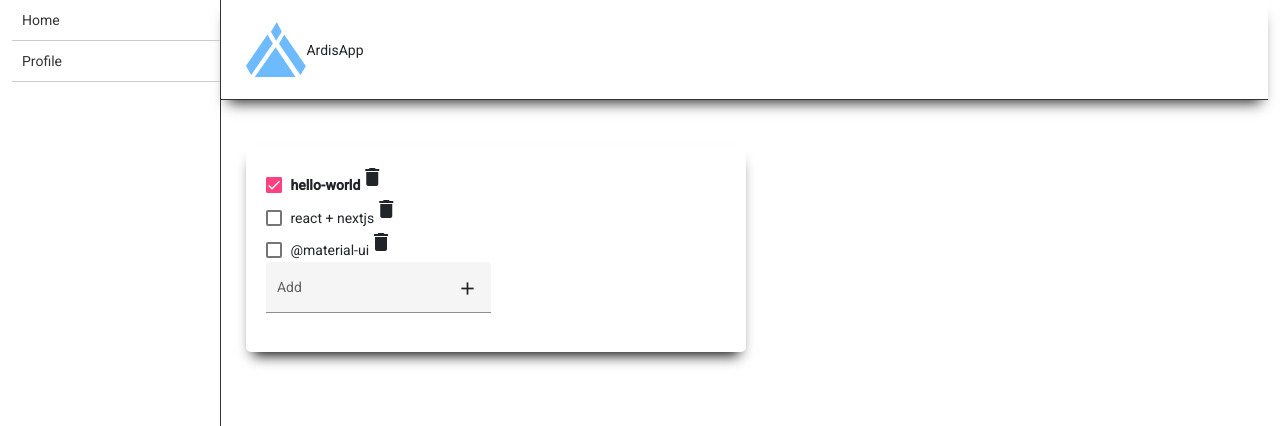
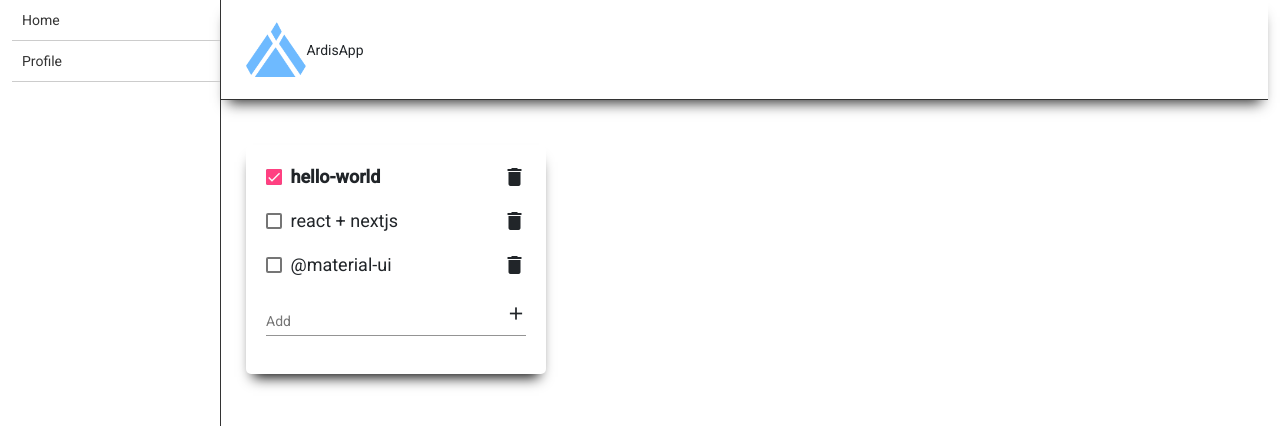
Before and after one commit to GastonTH/practicas22, an Angular app: page / in a window 1280 px wide. Shown: the top 426 px of the page. Built offline with nearby package versions, Linux system fonts and the light colour scheme.

Commit message:
todo list + profile img

```diff
--- a/src/app/app.component.html
+++ b/src/app/app.component.html
@@ -22,8 +22,8 @@
 
      <div *ngIf="user.name != undefined  " class="user-info d-flex align-items-center">
         <div class="user-info-container d-flex align-items-center">
-          <img src="../assets/img/ArdisappLogo.png" width="60px" alt="logo" class="avatar-container-rounded img-fluid">
-          <span class="user-info-text">{{user.name}}</span>
+          <img [src]="user.avatar?user.avatar:'../assets/img/incognito.png'" width="160px" alt="logo" class="avatar-container-rounded img-fluid">
+          <span style="margin-right: 10px;" class="user-info-text">{{user.name}}</span>
 
         </div>
      </div>
--- a/src/app/app.component.scss
+++ b/src/app/app.component.scss
@@ -58,6 +58,14 @@ header {
     box-shadow: 0px 10px 13px -7px #333, 0px 3px 15px 5px rgba(0,0,0,0);
 }
 
+.avatar-container-rounded{
+    width: 70px;
+    height: 70px;
+    margin-right: 10px;
+    border-radius:150px;
+    border: 1px solid #333;
+}
+
 .ContentBox{
 	display:flex;
 	flex-flow: row wrap;
--- a/src/app/home/home.component.html
+++ b/src/app/home/home.component.html
@@ -2,15 +2,15 @@
     <!--Bonito-->
     <!--dentro del ngFor le asignamos un indice a cada elemento del array que estamos recorriendo-->
     <section *ngFor="let checkBx of checkList; let elementIndex = index" class="checkStyle">
-        <!--If is checked-->
-        <mat-checkbox (change)="checkValue($event, elementIndex)" [class.isCheckedStyle]="checkBx.isChecked"
-            [checked]="checkBx.isChecked">{{checkBx.name}}</mat-checkbox>
+        <div class="prettyCheckBox">
+            <!--If is checked-->
+            <mat-checkbox  (change)="checkValue($event, elementIndex)" [class.isCheckedStyle]="checkBx.isChecked"
+                [checked]="checkBx.isChecked">{{checkBx.name}}</mat-checkbox>
 
-
-        <mat-icon (click)="deleteItem(elementIndex)">delete</mat-icon>
+            <mat-icon (click)="deleteItem(elementIndex)">delete</mat-icon></div>
     </section>
     <!--...-->
-    <mat-form-field class="example-full-width" appearance="fill">
+    <mat-form-field style="width: 100%;">
         <mat-label>Add</mat-label>
         <input name="nameNewCheck" [(ngModel)]="nameNewCheck" matInput placeholder="Add something">
         <mat-icon matSuffix (click)="addToCheckList()">add</mat-icon>
--- a/src/app/home/home.component.scss
+++ b/src/app/home/home.component.scss
@@ -7,5 +7,17 @@
     box-shadow: 0px 10px 13px -7px #000000, 5px 5px 15px 5px rgba(0,0,0,0);
     padding: 20px;
     border-radius: 5px;
-    width: 500px;
+    width: 300px;
 }
+.cardStyle:hover{
+    box-shadow: 0px 10px 13px -7px #000000, 5px 5px 15px 5px hsl(216, 78%, 57%);
+}
+
+.prettyCheckBox{
+    width: 100%;
+    font-size: large;
+    margin-bottom: 20px;
+    display: flex;
+    justify-content: space-between;
+
+}
--- a/src/app/profile/profile.component.html
+++ b/src/app/profile/profile.component.html
@@ -1,8 +1,10 @@
 <div class="container d-flex justify-content-center p-4">
 
    <form>
-    <div class="img-dropper d-flex justify-content-center">
-        <img src="../assets/img/ArdisappLogo.png" width="60px" alt="logo" class="avatar-container-rounded img-fluid">
+
+    <input #fileInput type="file" style="visibility: hidden;" name="file" (change) = "onItemChange($event)">
+    <div class="img-dropper d-flex justify-content-center" (click) = "fileInput.click()">
+        <img [src]="user.avatar?user.avatar:'../assets/img/incognito.png'" width="60px" alt="logo" class="avatar-container-rounded img-fluid">
     </div>
 
     <div class="name-container d-flex flex-column">
--- a/src/app/profile/profile.component.ts
+++ b/src/app/profile/profile.component.ts
@@ -1,3 +1,4 @@
+import { ReadKeyExpr } from '@angular/compiler';
 import { Component, OnInit } from '@angular/core';
 import { UserDataServiceService } from '../user-data-service.service';
 
@@ -15,7 +16,7 @@ export interface User {
 export class ProfileComponent implements OnInit {
 
 
-public inputEnabled:boolean = false;
+public inputEnabled:boolean = true;
 user:User = {
   name:'',
   avatar:''
@@ -39,13 +40,25 @@ public userName = this.user.name
 
     this.UserService.modifyUser({
       name:this.userName,
-      avatar:'',
+      avatar:this.user.avatar,
     })
     this.inputEnabled = false;
 
     console.log(this.user)
   }
 
+  onItemChange(file:any){
 
+    let reader = new FileReader();
+    reader.onload = (evento:any) =>{
+      console.log(evento.target.result);
+      this.user.avatar = evento.target.result;
 
+    }
+
+    if (file) {
+      reader.readAsDataURL(file.target.files[0])
+    }
+
+  }
 }
```
Also changed, not shown: src/assets/img/incognito.png (added).
